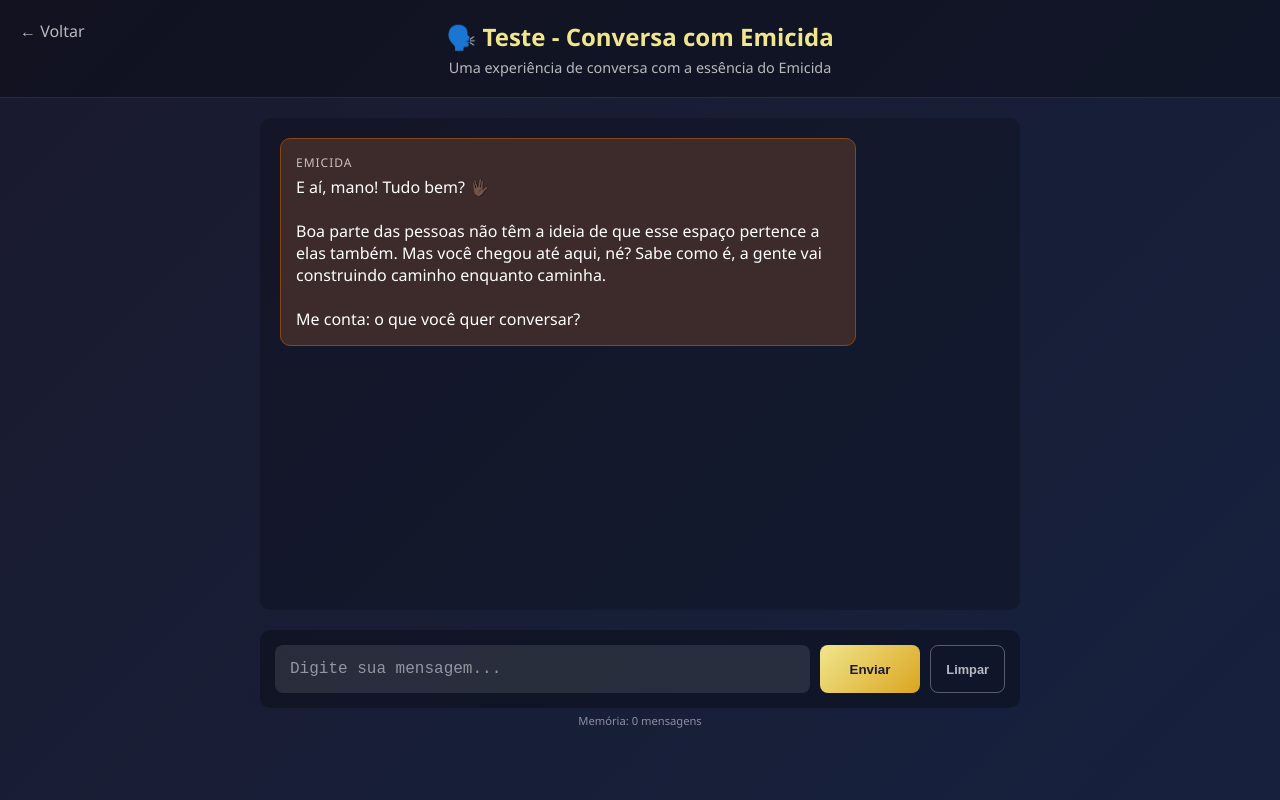
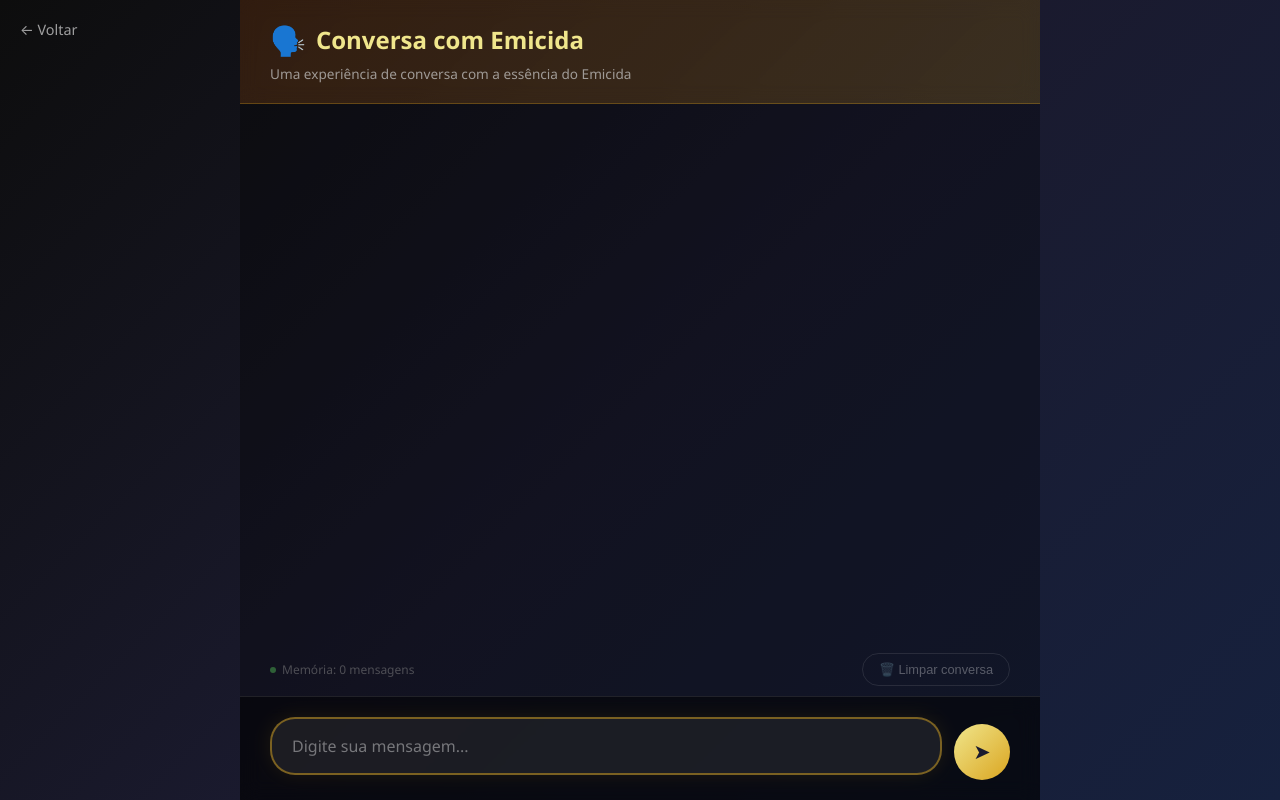
Before and after one commit to enheduannamhx/letramento-website, a plain HTML site: page projeto/teste.html in a window 1280 px wide. Drawn offline with Linux system fonts and the light colour scheme.

Commit message:
Fix frontend errors and improve UX

```diff
--- a/projeto/teste.html
+++ b/projeto/teste.html
@@ -3,7 +3,7 @@
 <head>
     <meta charset="UTF-8">
     <meta name="viewport" content="width=device-width, initial-scale=1.0">
-    <title>Teste - Emicida</title>
+    <title>Teste - Conversa com Emicida</title>
     <style>
         * {
             margin: 0;
@@ -12,287 +12,405 @@
         }
 
         body {
-            font-family: 'Segoe UI', system-ui, sans-serif;
-            background: linear-gradient(135deg, #1a1a2e 0%, #16213e 100%);
+            font-family: 'Segoe UI', system-ui, -apple-system, sans-serif;
+            background: linear-gradient(135deg, #0d0d0d 0%, #1a1a2e 50%, #16213e 100%);
             min-height: 100vh;
             color: #fff;
         }
 
+        .chat-wrapper {
+            max-width: 800px;
+            margin: 0 auto;
+            min-height: 100vh;
+            display: flex;
+            flex-direction: column;
+            background: rgba(0, 0, 0, 0.3);
+        }
+
         .header {
-            background: rgba(0,0,0,0.3);
-            padding: 20px;
-            text-align: center;
-            border-bottom: 1px solid rgba(255,255,255,0.1);
+            padding: 20px 30px;
+            background: linear-gradient(135deg, rgba(139, 69, 19, 0.3) 0%, rgba(218, 165, 32, 0.2) 100%);
+            border-bottom: 1px solid rgba(218, 165, 32, 0.3);
+            backdrop-filter: blur(10px);
         }
 
         .header h1 {
             font-size: 1.5rem;
             color: #f0e68c;
+            display: flex;
+            align-items: center;
+            gap: 10px;
+        }
+
+        .header h1 span {
+            font-size: 1.8rem;
         }
 
         .header p {
             opacity: 0.7;
-            font-size: 0.9rem;
+            font-size: 0.85rem;
             margin-top: 5px;
+            color: #ccc;
         }
 
         .chat-container {
-            max-width: 800px;
-            margin: 0 auto;
-            padding: 20px;
-            height: calc(100vh - 150px);
+            flex: 1;
+            overflow-y: auto;
+            padding: 20px 30px;
             display: flex;
             flex-direction: column;
-        }
-
-        #chat {
-            flex: 1;
-            overflow-y: auto;
-            padding: 20px;
-            background: rgba(0,0,0,0.2);
-            border-radius: 10px;
-            margin-bottom: 20px;
+            gap: 15px;
         }
 
         .message {
-            margin-bottom: 15px;
-            padding: 15px;
-            border-radius: 10px;
             max-width: 80%;
-            animation: fadeIn 0.3s ease;
+            padding: 15px 20px;
+            border-radius: 18px;
+            animation: messageIn 0.3s ease;
+            position: relative;
         }
 
-        @keyframes fadeIn {
-            from { opacity: 0; transform: translateY(10px); }
-            to { opacity: 1; transform: translateY(0); }
+        @keyframes messageIn {
+            from {
+                opacity: 0;
+                transform: translateY(20px) scale(0.95);
+            }
+            to {
+                opacity: 1;
+                transform: translateY(0) scale(1);
+            }
         }
 
         .user-message {
-            background: #2d4a3e;
-            margin-left: auto;
-            border: 1px solid #4a7c59;
+            align-self: flex-end;
+            background: linear-gradient(135deg, #2d5a3e 0%, #1e3d2a 100%);
+            border: 1px solid rgba(74, 124, 89, 0.5);
+            border-bottom-right-radius: 4px;
         }
 
         .emicida-message {
-            background: #3d2a2a;
-            border: 1px solid #8b4513;
+            align-self: flex-start;
+            background: linear-gradient(135deg, #3d2a2a 0%, #2a1a1a 100%);
+            border: 1px solid rgba(139, 69, 19, 0.4);
+            border-bottom-left-radius: 4px;
         }
 
         .message-label {
-            font-size: 0.75rem;
-            opacity: 0.7;
-            margin-bottom: 5px;
+            font-size: 0.7rem;
+            opacity: 0.6;
+            margin-bottom: 8px;
             text-transform: uppercase;
             letter-spacing: 1px;
+            display: flex;
+            align-items: center;
+            gap: 6px;
+        }
+
+        .message-content {
+            line-height: 1.6;
+            font-size: 1rem;
+        }
+
+        .message-content p {
+            margin-bottom: 8px;
+        }
+
+        .message-content p:last-child {
+            margin-bottom: 0;
         }
 
         .input-area {
+            padding: 20px 30px;
+            background: rgba(0, 0, 0, 0.5);
+            border-top: 1px solid rgba(255, 255, 255, 0.1);
+            backdrop-filter: blur(10px);
+        }
+
+        .input-wrapper {
             display: flex;
-            gap: 10px;
-            background: rgba(0,0,0,0.3);
-            padding: 15px;
-            border-radius: 10px;
+            gap: 12px;
+            align-items: flex-end;
+            max-width: 800px;
+            margin: 0 auto;
+        }
+
+        .textarea-container {
+            flex: 1;
+            position: relative;
         }
 
         #userInput {
-            flex: 1;
-            padding: 15px;
-            border: none;
-            border-radius: 8px;
-            background: rgba(255,255,255,0.1);
+            width: 100%;
+            padding: 16px 20px;
+            border: 2px solid rgba(255, 255, 255, 0.1);
+            border-radius: 25px;
+            background: rgba(255, 255, 255, 0.05);
             color: #fff;
             font-size: 1rem;
+            font-family: inherit;
             resize: none;
+            min-height: 56px;
+            max-height: 150px;
+            transition: all 0.3s ease;
         }
 
         #userInput:focus {
             outline: none;
-            background: rgba(255,255,255,0.15);
+            border-color: rgba(218, 165, 32, 0.5);
+            background: rgba(255, 255, 255, 0.08);
+            box-shadow: 0 0 20px rgba(218, 165, 32, 0.1);
         }
 
         #userInput::placeholder {
-            color: rgba(255,255,255,0.5);
+            color: rgba(255, 255, 255, 0.4);
         }
 
-        button {
-            padding: 15px 30px;
+        #sendBtn {
+            width: 56px;
+            height: 56px;
+            border-radius: 50%;
             background: linear-gradient(135deg, #f0e68c 0%, #daa520 100%);
             border: none;
-            border-radius: 8px;
             color: #1a1a2e;
-            font-weight: bold;
+            font-size: 1.3rem;
             cursor: pointer;
-            transition: transform 0.2s, box-shadow 0.2s;
+            transition: all 0.3s ease;
+            display: flex;
+            align-items: center;
+            justify-content: center;
         }
 
-        button:hover {
-            transform: translateY(-2px);
-            box-shadow: 0 5px 20px rgba(240, 230, 140, 0.3);
+        #sendBtn:hover {
+            transform: scale(1.1);
+            box-shadow: 0 5px 25px rgba(240, 230, 140, 0.4);
         }
 
-        button:disabled {
+        #sendBtn:disabled {
             opacity: 0.5;
             cursor: not-allowed;
             transform: none;
         }
 
-        .typing {
+        .typing-indicator {
             display: flex;
-            gap: 5px;
-            padding: 15px;
+            gap: 4px;
+            padding: 15px 20px;
+            background: rgba(61, 42, 42, 0.8);
+            border-radius: 18px;
+            border-bottom-left-radius: 4px;
+            align-self: flex-start;
+            width: fit-content;
         }
 
-        .typing span {
+        .typing-indicator span {
             width: 8px;
             height: 8px;
             background: #daa520;
             border-radius: 50%;
-            animation: bounce 1.4s infinite ease-in-out;
+            animation: typing 1.4s infinite ease-in-out;
         }
 
-        .typing span:nth-child(1) { animation-delay: 0s; }
-        .typing span:nth-child(2) { animation-delay: 0.2s; }
-        .typing span:nth-child(3) { animation-delay: 0.4s; }
+        .typing-indicator span:nth-child(1) { animation-delay: 0s; }
+        .typing-indicator span:nth-child(2) { animation-delay: 0.2s; }
+        .typing-indicator span:nth-child(3) { animation-delay: 0.4s; }
 
-        @keyframes bounce {
-            0%, 80%, 100% { transform: scale(0); }
-            40% { transform: scale(1); }
+        @keyframes typing {
+            0%, 80%, 100% { transform: scale(0.6); opacity: 0.5; }
+            40% { transform: scale(1); opacity: 1; }
+        }
+
+        .status-bar {
+            display: flex;
+            justify-content: space-between;
+            align-items: center;
+            padding: 10px 30px;
+            font-size: 0.75rem;
+            opacity: 0.5;
+            color: #888;
+        }
+
+        .memory-status {
+            display: flex;
+            align-items: center;
+            gap: 6px;
+        }
+
+        .memory-dot {
+            width: 6px;
+            height: 6px;
+            background: #4CAF50;
+            border-radius: 50%;
         }
 
         .clear-btn {
             background: transparent;
-            border: 1px solid rgba(255,255,255,0.3);
-            color: rgba(255,255,255,0.7);
-            padding: 8px 15px;
+            border: 1px solid rgba(255, 255, 255, 0.2);
+            color: rgba(255, 255, 255, 0.6);
+            padding: 8px 16px;
+            border-radius: 20px;
             font-size: 0.8rem;
+            cursor: pointer;
+            transition: all 0.3s;
         }
 
         .clear-btn:hover {
-            background: rgba(255,255,255,0.1);
-            box-shadow: none;
-            transform: none;
-        }
-
-        .memory-indicator {
-            font-size: 0.7rem;
-            opacity: 0.5;
-            text-align: center;
-            margin-top: 5px;
+            background: rgba(255, 255, 255, 0.1);
+            border-color: rgba(255, 255, 255, 0.3);
         }
 
         .back-link {
             position: fixed;
             top: 20px;
             left: 20px;
-            color: white;
+            color: rgba(255, 255, 255, 0.6);
             text-decoration: none;
-            opacity: 0.7;
+            font-size: 0.9rem;
             transition: opacity 0.3s;
+            z-index: 100;
         }
 
         .back-link:hover {
             opacity: 1;
+        }
+
+        .error-message {
+            background: rgba(255, 0, 0, 0.2);
+            border: 1px solid rgba(255, 0, 0, 0.3);
+            padding: 15px;
+            border-radius: 10px;
+            text-align: center;
+            color: #ff6b6b;
+        }
+
+        /* Scrollbar */
+        ::-webkit-scrollbar {
+            width: 8px;
+        }
+
+        ::-webkit-scrollbar-track {
+            background: rgba(0, 0, 0, 0.2);
+        }
+
+        ::-webkit-scrollbar-thumb {
+            background: rgba(255, 255, 255, 0.2);
+            border-radius: 4px;
+        }
+
+        ::-webkit-scrollbar-thumb:hover {
+            background: rgba(255, 255, 255, 0.3);
         }
     </style>
 </head>
 <body>
     <a href="../index.html" class="back-link">← Voltar</a>
 
-    <div class="header">
-        <h1>🗣️ Teste - Conversa com Emicida</h1>
-        <p>Uma experiência de conversa com a essência do Emicida</p>
-    </div>
+    <div class="chat-wrapper">
+        <div class="header">
+            <h1><span>🗣️</span> Conversa com Emicida</h1>
+            <p>Uma experiência de conversa com a essência do Emicida</p>
+        </div>
 
-    <div class="chat-container">
-        <div id="chat">
-            <div class="message emicida-message">
-                <div class="message-label">Emicida</div>
-                <p>E aí, mano! Tudo bem? 🖖🏿<br><br>Boa parte das pessoas não têm a ideia de que esse espaço pertence a elas também. Mas você chegou até aqui, né? Sabe como é, a gente vai construindo caminho enquanto caminha.<br><br>Me conta: o que você quer conversar?</p>
+        <div class="chat-container" id="chat">
+            <!-- Mensagens aparecem aqui -->
+        </div>
+
+        <div class="status-bar">
+            <div class="memory-status">
+                <span class="memory-dot"></span>
+                <span id="memoryIndicator">Memória: 0 mensagens</span>
             </div>
+            <button class="clear-btn" onclick="clearChat()">🗑️ Limpar conversa</button>
         </div>
 
         <div class="input-area">
-            <textarea id="userInput" placeholder="Digite sua mensagem..." rows="1"></textarea>
-            <button id="sendBtn" onclick="sendMessage()">Enviar</button>
-            <button class="clear-btn" onclick="clearChat()">Limpar</button>
+            <div class="input-wrapper">
+                <div class="textarea-container">
+                    <textarea
+                        id="userInput"
+                        placeholder="Digite sua mensagem..."
+                        rows="1"
+                        onkeydown="handleKeyDown(event)"
+                        oninput="autoResize(this)"
+                    ></textarea>
+                </div>
+                <button id="sendBtn" onclick="sendMessage()">➤</button>
+            </div>
         </div>
-        <div class="memory-indicator" id="memoryIndicator">Memória: 0 mensagens</div>
     </div>
 
     <script>
-        // LocalStorage key for persistence
+        // ==================== CONFIG ====================
+        const API_URL = '/api/emicida';
         const MEMORY_KEY = 'emicida_chat_memory';
 
-        // API URL - Configurar no Vercel como variável de ambiente
-        // A API key fica no servidor, nunca exposta ao frontend
-        const API_URL = '/api/emicida';
+        // ==================== STATE ====================
+        let chatHistory = [];
+        let isSending = false;
 
-        // Load memory from localStorage
+        // ==================== DOM ELEMENTS ====================
+        const chatEl = document.getElementById('chat');
+        const userInputEl = document.getElementById('userInput');
+        const sendBtnEl = document.getElementById('sendBtn');
+        const memoryIndicatorEl = document.getElementById('memoryIndicator');
+
+        // ==================== INICIALIZAÇÃO ====================
+        function init() {
+            loadMemory();
+            updateMemoryIndicator();
+            userInputEl.focus();
+        }
+
+        // ==================== MEMORY ====================
         function loadMemory() {
             const saved = localStorage.getItem(MEMORY_KEY);
             if (saved) {
-                return JSON.parse(saved);
+                try {
+                    chatHistory = JSON.parse(saved);
+                    chatHistory.forEach(msg => {
+                        addMessageToUI(msg.role, msg.content, false);
+                    });
+                } catch (e) {
+                    console.error('Erro ao carregar memória:', e);
+                    chatHistory = [];
+                }
             }
-            return [];
         }
 
-        // Save memory to localStorage
-        function saveMemory(messages) {
-            const toSave = messages.slice(-50);
+        function saveMemory() {
+            const toSave = chatHistory.slice(-50);
             localStorage.setItem(MEMORY_KEY, JSON.stringify(toSave));
-            updateMemoryIndicator(toSave.length);
+            updateMemoryIndicator();
         }
 
-        function updateMemoryIndicator(count) {
-            document.getElementById('memoryIndicator').textContent = `Memória: ${count} mensagens`;
+        function updateMemoryIndicator() {
+            memoryIndicatorEl.textContent = `Memória: ${chatHistory.length} mensagens`;
         }
 
-        const chatHistory = loadMemory();
-
-        chatHistory.forEach(msg => {
-            addMessage(msg.role, msg.content, false);
-        });
-
-        updateMemoryIndicator(chatHistory.length);
-
-        const chat = document.getElementById('chat');
-        const userInput = document.getElementById('userInput');
-        const sendBtn = document.getElementById('sendBtn');
-
-        userInput.addEventListener('input', function() {
-            this.style.height = 'auto';
-            this.style.height = (this.scrollHeight) + 'px';
-        });
-
-        userInput.addEventListener('keypress', function(e) {
-            if (e.key === 'Enter' && !e.shiftKey) {
-                e.preventDefault();
-                sendMessage();
-            }
-        });
-
-        function addMessage(role, content, save = true) {
+        // ==================== UI ====================
+        function addMessageToUI(role, content, animate = true) {
             const div = document.createElement('div');
             div.className = `message ${role === 'user' ? 'user-message' : 'emicida-message'}`;
 
+            const emoji = role === 'user' ? '👤' : '🖖🏿';
             const label = role === 'user' ? 'Você' : 'Emicida';
-            const emoji = role === 'user' ? '🧑' : '🖖🏿';
 
-            const formattedContent = content.replace(/\n/g, '<br>');
+            // Converter quebras de linha
+            const formattedContent = content
+                .split('\n')
+                .map(p => p.trim() ? `<p>${p}</p>` : '')
+                .join('');
 
             div.innerHTML = `
                 <div class="message-label">${emoji} ${label}</div>
-                <p>${formattedContent}</p>
+                <div class="message-content">${formattedContent}</div>
             `;
 
-            chat.appendChild(div);
-            chat.scrollTop = chat.scrollHeight;
+            if (!animate) {
+                div.style.animation = 'none';
+            }
 
-            if (save && role === 'user') {
-                chatHistory.push({ role: 'user', content: content });
-                chatHistory.push({ role: 'emicida', content: content });
-                saveMemory(chatHistory);
-            }
+            chatEl.appendChild(div);
+            chatEl.scrollTop = chatEl.scrollHeight;
         }
 
         function showTyping() {
@@ -301,14 +419,14 @@
             div.className = 'message emicida-message';
             div.innerHTML = `
                 <div class="message-label">🖖🏿 Emicida</div>
-                <div class="typing">
+                <div class="typing-indicator">
                     <span></span>
                     <span></span>
                     <span></span>
                 </div>
             `;
-            chat.appendChild(div);
-            chat.scrollTop = chat.scrollHeight;
+            chatEl.appendChild(div);
+            chatEl.scrollTop = chatEl.scrollHeight;
         }
 
         function hideTyping() {
@@ -316,65 +434,92 @@
             if (typing) typing.remove();
         }
 
+        // ==================== INPUT ====================
+        function handleKeyDown(event) {
+            if (event.key === 'Enter' && !event.shiftKey) {
+                event.preventDefault();
+                sendMessage();
+            }
+        }
+
+        function autoResize(textarea) {
+            textarea.style.height = 'auto';
+            textarea.style.height = Math.min(textarea.scrollHeight, 150) + 'px';
+        }
+
+        // ==================== MENSAGEM ====================
         async function sendMessage() {
-            const message = userInput.value.trim();
-            if (!message) return;
+            const message = userInputEl.value.trim();
+            if (!message || isSending) return;
 
-            userInput.value = '';
-            userInput.style.height = 'auto';
+            // Reset input
+            userInputEl.value = '';
+            userInputEl.style.height = 'auto';
 
-            addMessage('user', message);
-            sendBtn.disabled = true;
+            // Add to UI
+            addMessageToUI('user', message);
+
+            // Add to history
+            chatHistory.push({ role: 'user', content: message });
+            saveMemory();
+
+            // Show typing
+            isSending = true;
+            sendBtnEl.disabled = true;
             showTyping();
 
             try {
                 const response = await fetch(API_URL, {
                     method: 'POST',
-                    headers: {
-                        'Content-Type': 'application/json'
-                    },
+                    headers: { 'Content-Type': 'application/json' },
                     body: JSON.stringify({
                         message: message,
                         history: chatHistory.slice(-20)
                     })
                 });
 
-                if (!response.ok) {
-                    throw new Error('Erro na requisição');
-                }
+                if (!response.ok) throw new Error('Erro na requisição');
 
                 const data = await response.json();
 
                 hideTyping();
-                addMessage('emicida', data.response);
-
-                chatHistory.push({ role: 'user', content: message });
+                addMessageToUI('emicida', data.response);
                 chatHistory.push({ role: 'emicida', content: data.response });
-                saveMemory(chatHistory);
+                saveMemory();
 
             } catch (error) {
                 hideTyping();
                 console.error('Erro:', error);
-                addMessage('emicida', 'Man, deu um erro aqui. Tenta de novo? 🇧🇷');
+                addMessageToUI('emicida', 'Man, deu um erro aqui. Tenta de novo? 🇧🇷');
             }
 
-            sendBtn.disabled = false;
-            userInput.focus();
+            isSending = false;
+            sendBtnEl.disabled = false;
+            userInputEl.focus();
         }
 
+        // ==================== LIMPAR ====================
         function clearChat() {
             if (confirm('Limpar toda a conversa? A memória será apagada.')) {
-                chat.innerHTML = `
+                chatEl.innerHTML = `
                     <div class="message emicida-message">
                         <div class="message-label">🖖🏿 Emicida</div>
-                        <p>E aí, mano! Tudo bem? 🖖🏿<br><br>Boa parte das pessoas não têm a ideia de que esse espaço pertence a elas também. Mas você chegou até aqui, né? Sabe como é, a gente vai construindo caminho enquanto caminha.<br><br>Me conta: o que você quer conversar?</p>
+                        <div class="message-content">
+                            <p>E aí, mano! Tudo bem? 🖖🏿</p>
+                            <p>Boa parte das pessoas não têm a ideia de que esse espaço pertence a elas também. Mas você chegou até aqui, né?</p>
+                            <p>Sabe como é, a gente vai construindo caminho enquanto caminha.</p>
+                            <p>Me conta: o que você quer conversar?</p>
+                        </div>
                     </div>
                 `;
                 localStorage.removeItem(MEMORY_KEY);
-                chatHistory.length = 0;
-                updateMemoryIndicator(0);
+                chatHistory = [];
+                updateMemoryIndicator();
             }
         }
+
+        // ==================== START ====================
+        init();
     </script>
 </body>
 </html>
```
